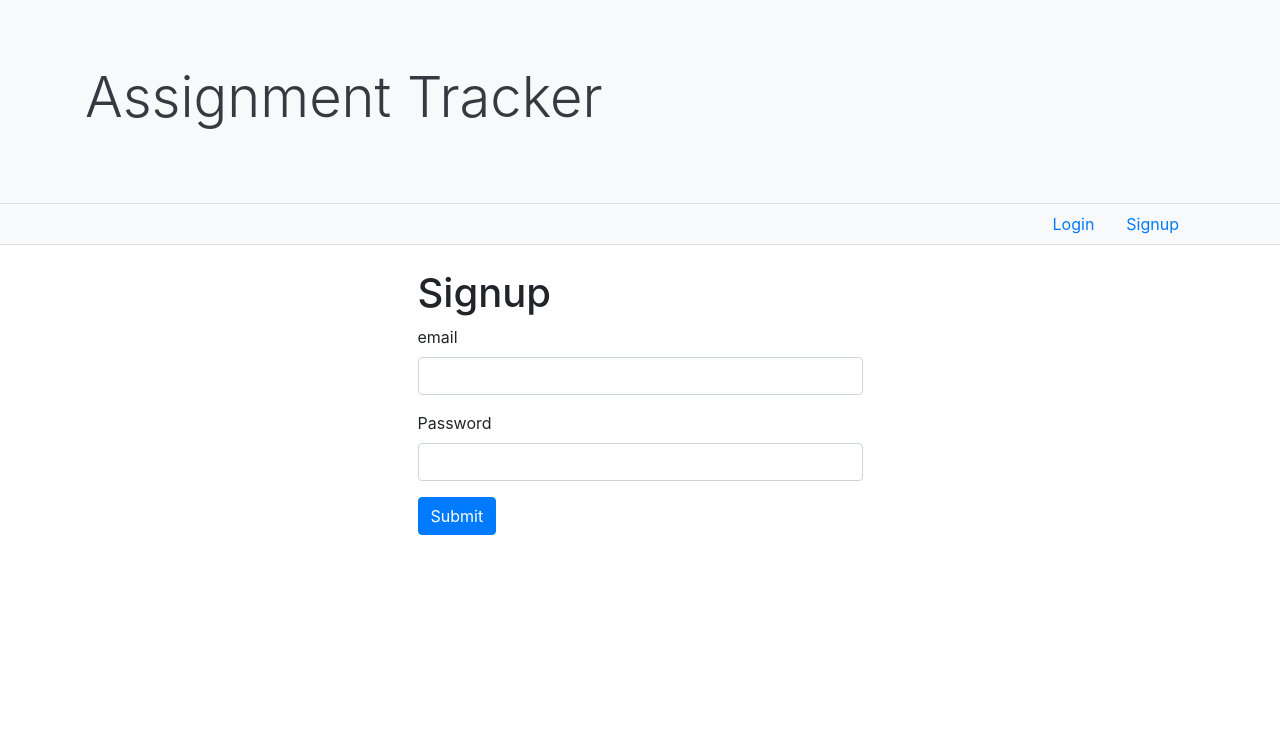
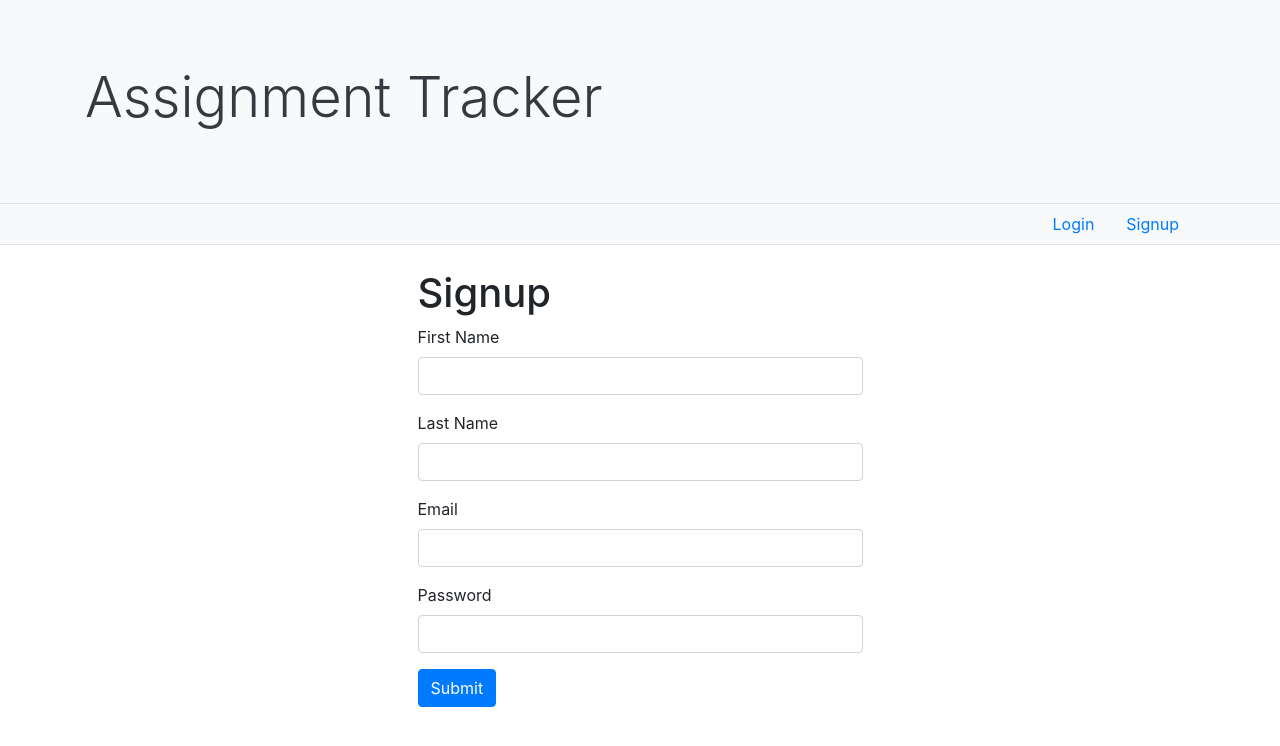
Before and after one commit to janauhrich/assignment-tracker, a React (Create React App) app: page /signup in a window 1280 px wide. Shown: the top 746 px of the page. Built offline with nearby package versions, Linux system fonts and the light colour scheme; no server answers.

Commit message:
sign up page working

```diff
--- a/package.json
+++ b/package.json
@@ -4,6 +4,7 @@
   "private": true,
   "dependencies": {
     "bootstrap": "^4.3.1",
+    "email-validator": "^2.0.4",
     "moment": "^2.24.0",
     "react": "^16.8.6",
     "react-dom": "^16.8.6",
--- a/src/api/auth.js
+++ b/src/api/auth.js
@@ -3,7 +3,6 @@ import request from './request'
 const { REACT_APP_API_DOMAIN } = process.env
 const BASE_URL = REACT_APP_API_DOMAIN
 
-console.log(BASE_URL)
 
 export const login = async (user) => {
   const response = await fetch(`${BASE_URL}/api/login`, {
--- a/src/components/assignments/List/List.js
+++ b/src/components/assignments/List/List.js
@@ -21,7 +21,7 @@ export default ({ currentUserId, destroyAssignment, user }) => {
 
   return (
     <>
-      <h1 className='mb-4'>{ user.username }'s Assignments</h1>
+      <h1 className='mb-4'>{ user.first_name }'s Assignments</h1>
       { assignments }
     </>
   )
--- a/src/components/auth/Form.js
+++ b/src/components/auth/Form.js
@@ -1,15 +1,21 @@
 import React from 'react'
 import { withRouter } from 'react-router'
+import * as EmailValidator from 'email-validator';
 
 class Form extends React.Component {
   constructor (props) {
     super(props)
+    this.errorFocus = React.createRef();
+
     this.state = {
       email: '',
-      password: ''
+      password: '',
+      first_name: '',
+      last_name: ''
     }
 
     this.handleChange = this.handleChange.bind(this)
+    this.handleError = this.handleError.bind(this)
     this.handleSubmit = this.handleSubmit.bind(this)
   }
 
@@ -17,24 +23,90 @@ class Form extends React.Component {
     this.setState({ [name]: value })
   }
 
+  handleError({ target: { name, value } }) {
+
+    if (name === 'email') {
+      const validEmail = EmailValidator.validate(this.state.email)
+      if (!validEmail) {
+        this.setState({ emailError: 'Error: Your email is invalid' })
+      } else {
+        this.setState({ emailError: '' })
+        delete this.state.emailError;
+      }
+    }
+    if (name === 'password') {
+      const validPassword = this.state.password.length >= 8
+      if (!validPassword) {
+        this.setState({ passwordError: 'Error: Your password must be at least 8 characters' })
+      } else {
+        this.setState({ passwordError: '' })
+        delete this.state.passwordError;
+      }
+    }
+  }
+
   handleSubmit (e) {
-    e.preventDefault()
-    this.props.onSubmit(this.state)
-      .then(() => this.props.history.push('/users'))
+    e.preventDefault();
+    const isThisOk = function () {
+      return this.form.current.reportValidity();
+    }
+    console.log(isThisOk)
+    if (this.state.passwordError || this.state.emailError) {
+      this.setState({ formError: 'Error: Form cannot be submitted. Check your email & password.' })
+      //this sets the focus to the main error if the form wasn't submitted - super awesome for accessibility
+      this.errorFocus.current.focus();
+    } else {
+      this.props.onSubmit(this.state)
+        .then(() => this.props.history.push('/users'))
+    }
   }
 
   render () {
     return (
+
       <form onSubmit={this.handleSubmit}>
+        <span tabIndex='-1' className='error' ref={this.errorFocus} >{this.state.formError}</span>
+        {(this.props.location.pathname === '/signup') &&
+          <>
+          <div className='form-group'>
+            <label htmlFor='firstName'>First Name</label>
+            <input
+              className='form-control'
+              id='firstName'
+              onChange={this.handleChange}
+              name='first_name'
+              type='text'
+              value={this.state.firstName}
+              required
+            />
+          </div>
+          <div className='form-group'>
+            <label htmlFor='lastName'>Last Name</label>
+            <input
+              className='form-control'
+              id='lastName'
+              onChange={this.handleChange}
+              name='last_name'
+              type='text'
+              value={this.state.lastName}
+              required
+            />
+          </div>
+          </>
+        }
         <div className='form-group'>
-          <label htmlFor='email'>email</label>
+          <label htmlFor='email'>Email</label>
           <input
             className='form-control'
             id='email'
             onChange={this.handleChange}
+            onBlur={this.handleError}
             name='email'
             type='text'
-            value={this.state.email} />
+            value={this.state.email}
+            required
+          />
+          <span className='error' aria-live="polite">{this.state.emailError}</span>
         </div>
         <div className='form-group'>
           <label htmlFor='password'>Password</label>
@@ -42,10 +114,15 @@ class Form extends React.Component {
             className='form-control'
             id='password'
             onChange={this.handleChange}
+            onBlur={this.handleError}
             name='password'
             type='password'
-            value={this.state.password} />
+            value={this.state.password}
+            required
+          />
+          <span className='error' aria-live="polite">{this.state.passwordError}</span>
         </div>
+
         <button type='submit' className='btn btn-primary'>Submit</button>
       </form>
     )
```
Also changed, not shown: 1 other file (tests, documents, lock files or other folders).
